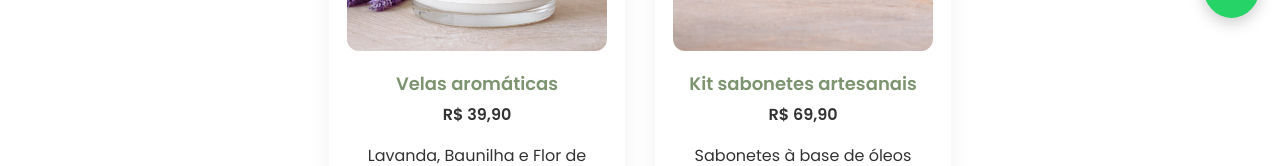
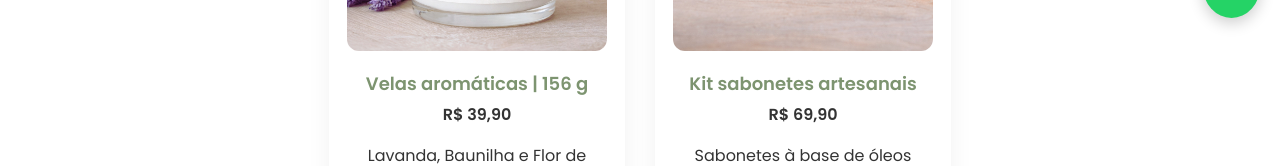
Before and after one commit to hibiscoatelie/hibisco-atelie, a plain HTML site: page index.html in a window 1280 px wide. Shown: the part 762-928 px from the top of the page. Drawn offline with Linux system fonts and the light colour scheme.

Commit message:
Add files via upload

```diff
--- a/index.html
+++ b/index.html
@@ -199,7 +199,7 @@
 
     <div class="product">
       <img src="produto1.jpg">
-      <h3>Velas aromáticas</h3>
+      <h3>Velas aromáticas | 156 g</h3>
       <p class="price">R$ 39,90</p>
       <p>Lavanda, Baunilha e Flor de cerejeira.</p>
       <a class="buy-btn" href="https://wa.me/5521975780920?text=Olá,%20quero%20comprar%20Velas%20Aromáticas%20por%20R$39,90" target="_blank">Comprar</a>
```
